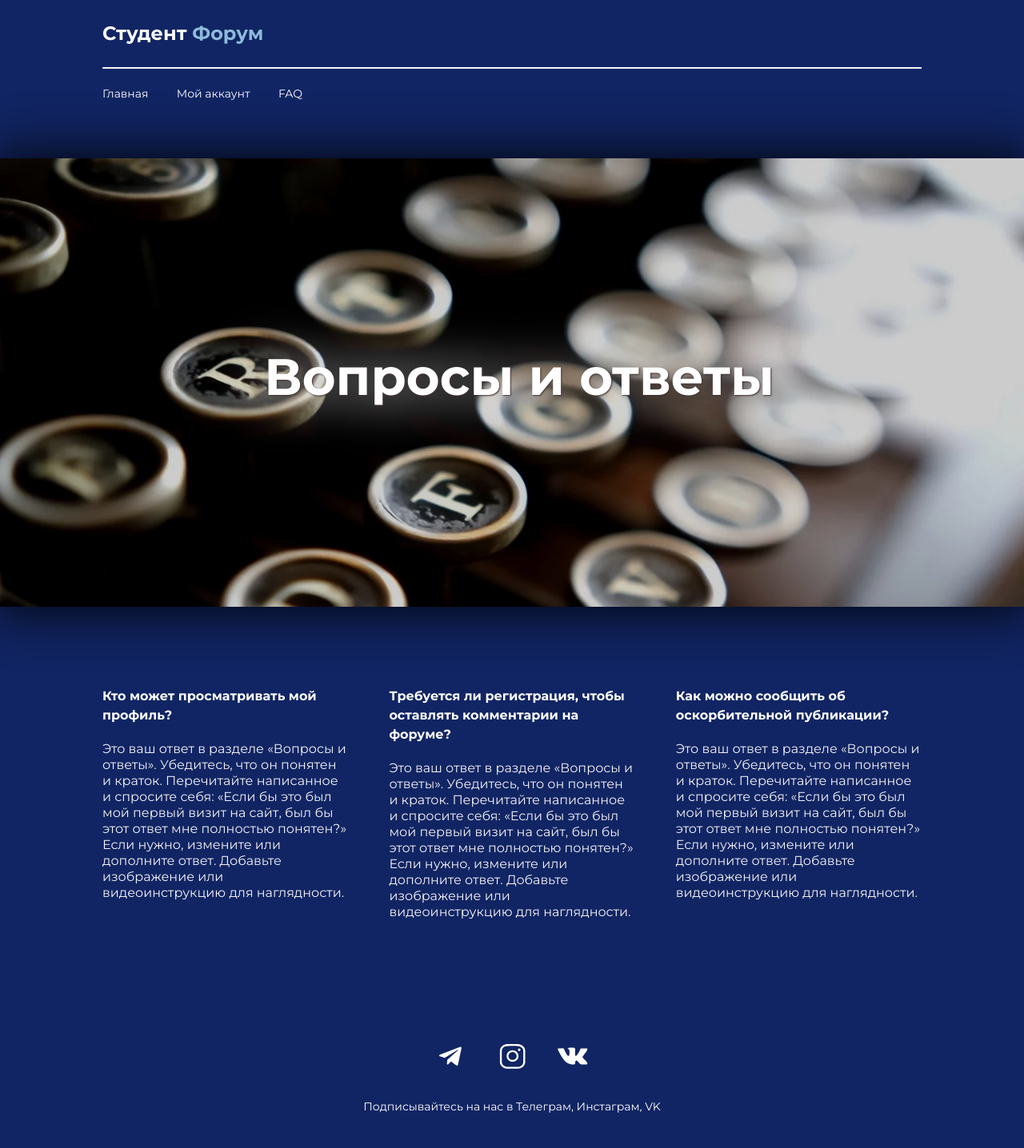
After one commit to Extroutor/Student-helper, a PHP site: page /faq.html in a window 1280 px wide. The commit adds this page. Shown: the whole page at 80% size. Run offline with PHP 8.4, Linux system fonts and the light colour scheme.

Commit message:
edit FAQ

```diff
--- a/css/style.css
+++ b/css/style.css
@@ -34,7 +34,7 @@ hr {
 .header-list {
     display: flex;
     flex-wrap: wrap;
-    width: 350px;
+    width: 250px;
     justify-content: space-between;
 }
 
@@ -54,21 +54,21 @@ hr {
 
 .intro {
     display: flex;
-    width: 80%;
+    /* width: 80%; */
     margin: 60px auto;
 }
 
 .intro-photo {
     margin: 0 auto;
     width: 50%;
-    box-shadow: 0px 0px 60px 10px #9ebeff;
+    box-shadow: 0px 0px 60px 10px #9ebeffbd;
 }
 
 .intro-text {
     display: inline;
     background: rgb(255, 255, 255);
-    padding: 0 50px
-        /* text-align: center; */
+    padding: 0 50px;
+    box-shadow: 0px 0px 60px 10px #9ebeffbd;
 }
 
 .intro-main-text {
@@ -76,13 +76,13 @@ hr {
     font-family: Montserrat;
     color: rgb(17, 37, 100);
     font-weight: bold;
-    font-size: 3.5vw;
+    font-size: 4vw;
     line-height: 4vw;
 }
 
 .intro-discription-text {
     font-family: Montserrat;
-    font-size: 1.4vw;
+    font-size: 1.7vw;
 }
 
 /* ________________________________________________  */
@@ -115,16 +115,6 @@ hr {
 
 /* ________________________________________________  */
 
-
-/* .triangle-right {
-    display: inline;
-    width: 0;
-    height: 0;
-    border-top: 7px solid transparent;
-    border-bottom: 7px solid transparent;
-    border-left: 20px solid rgb(17, 37, 100);
-} */
-
 .arrow-1 {
     /* display: none; */
     cursor: pointer;
@@ -135,6 +125,7 @@ hr {
     margin-left: 90%;
     opacity: 0;
 }
+
 .arrow-1 div {
     position: relative;
     top: 20px;
@@ -145,6 +136,7 @@ hr {
     left: 0;
     display: block;
 }
+
 .arrow-1 div::after {
     content: '';
     position: absolute;
@@ -155,6 +147,7 @@ hr {
     background-color: rgb(17, 37, 100);
     transform: rotate(45deg);
 }
+
 .arrow-1 div::before {
     content: '';
     position: absolute;
@@ -166,29 +159,33 @@ hr {
     box-shadow: 0 3px 5px rgba(0, 0, 0, 0.418);
     transform: rotate(-45deg);
 }
+
 .arrow-1:hover {
     animation: arrow-1 0.5s linear infinite;
 }
 
 @keyframes arrow-1 {
     0% {
-        left:0;
+        left: 0;
     }
+
     50% {
-        left:10px;
+        left: 10px;
     }
+
     100% {
-        left:0;
+        left: 0;
     }
 }
 
-.socials{
+.socials {
     display: flex;
     justify-content: space-between;
     width: 15%;
     margin: 150px auto 30px;
     fill: #ffffff;
 }
+
 .little__text {
     padding-bottom: 40px;
     font-family: Montserrat;
@@ -197,3 +194,64 @@ hr {
     text-align: center;
     color: #ffffff;
 }
+
+.faq-intro {
+    margin-top: 70px;
+}
+
+.faq-intro {
+    background: #000;
+}
+
+.faq-photo {
+    box-shadow: 0px 0px 60px 10px #000000;
+    margin: 0 auto;
+    width: 100%;
+    opacity: 0.8;
+}
+
+.faq-intro{
+
+    position: relative;
+
+}
+
+.faq-intro-text {
+    position: absolute;
+    top: 40%;
+    left: 25%;
+    /* text-transform: uppercase; */
+    color: white;
+    text-shadow: 1px 1px 2px rgb(68, 50, 50), 0 0 1em rgb(255, 255, 255); /* Параметры тени */
+    /* width: 350px; */
+    /* background: #00000094; */
+    padding: 10px;
+    /* text-align: center; */
+    font: bold 5vw Montserrat;
+}
+
+.faqs {
+    display: flex;
+    justify-content: space-between;
+    width: 80%;
+    margin: 100px auto 0;
+
+}
+.faq-item {
+    color:#ffffff;
+    font-family: Montserrat;
+    width: 30%;
+
+}
+.faq-question {
+    margin-bottom: 20px;
+    font-weight: bold;
+    line-height: 24px;
+
+}
+.faq-answer {
+    color:#f3f3f3;
+    line-height: 20px;
+
+
+}
--- /dev/null
+++ b/faq.html
@@ -0,0 +1,91 @@
+<!DOCTYPE html>
+<html lang="ru">
+
+<head>
+    <meta charset="UTF-8">
+    <title>Главная | Студент Форум</title>
+    <link rel="stylesheet" href="css/style.css">
+    <link rel="stylesheet" href="css/reset.css">
+
+</head>
+
+<body>
+    <script src="js/script.js"></script>
+    <header>
+        <div class="header-wrap">
+            <h1 class="title">Студент <p class="title-p2">Форум</p>
+            </h1>
+            <hr>
+            <nav class="header-menu">
+                <ul class="header-list">
+                    <li class="header-item">
+                        <a class="header-link" href="index.html">Главная</a>
+                    </li>
+
+                    <li class="header-item">
+                        <a class="header-link" href="#!">Мой аккаунт</a>
+                    </li>
+
+                    <li class="header-item">
+                        <a class="header-link" href="faq.html">FAQ</a>
+                    </li>
+                </ul>
+            </nav>
+        </div>
+    </header>
+    <main>
+        <div class="faq-intro">
+            <img class="faq-photo" src="img/faq.jpg">
+            <div class="faq-intro-text">Вопросы и ответы</div>
+        </div>
+        <div class="faqs">
+            <div class="faq-item">
+                <h3 class="faq-question">Кто может просматривать мой профиль?</h3>
+                <div class="faq-answer">
+                    Это ваш ответ в разделе «Вопросы и ответы».
+                    Убедитесь, что он понятен и краток.
+                    Перечитайте написанное и спросите себя:
+                    «Если бы это был мой первый визит на сайт,
+                    был бы этот ответ мне полностью понятен?»
+                    Если нужно, измените или дополните ответ.
+                    Добавьте изображение или видеоинструкцию для наглядности.
+                </div>
+
+            </div>
+            <div class="faq-item">
+                <h3 class="faq-question">Требуется ли регистрация, чтобы оставлять комментарии на форуме?</h3>
+                <div class="faq-answer">
+                    Это ваш ответ в разделе «Вопросы и ответы».
+                    Убедитесь, что он понятен и краток.
+                    Перечитайте написанное и спросите себя:
+                    «Если бы это был мой первый визит на сайт,
+                    был бы этот ответ мне полностью понятен?»
+                    Если нужно, измените или дополните ответ.
+                    Добавьте изображение или видеоинструкцию для наглядности.
+                </div>
+            </div>
+            <div class="faq-item">
+                <h3 class="faq-question">Как можно сообщить об оскорбительной публикации?</h3>
+                <div class="faq-answer">
+                    Это ваш ответ в разделе «Вопросы и ответы».
+                    Убедитесь, что он понятен и краток.
+                    Перечитайте написанное и спросите себя:
+                    «Если бы это был мой первый визит на сайт,
+                    был бы этот ответ мне полностью понятен?»
+                    Если нужно, измените или дополните ответ.
+                    Добавьте изображение или видеоинструкцию для наглядности.
+                </div>
+            </div>
+        </div>
+    </main>
+    <footer>
+        <div class="socials">
+            <img src="img/telegram.svg" alt="LinkedIn">
+            <img src="img/inst1.svg" alt="Instagram">
+            <img src="img/vk.svg" alt="Behance">
+        </div>
+        <p class="little__text">Подписывайтесь на нас в Телеграм, Инстаграм, VK</p>
+    </footer>
+</body>
+
+</html>
--- a/js/script.js
+++ b/js/script.js
@@ -1,61 +1,7 @@
-// window.onload = () => { $('select').each(function(){
-// var $this = $(this), numberOfOptions = $(this).children('option').length;
-
-// $this.addClass('select-hidden');
-// $this.wrap('<div class="select"></div>');
-// $this.after('<div class="select-styled"></div>');
-
-// var $styledSelect = $this.next('div.select-styled');
-// $styledSelect.text($this.children('option').eq(0).text());
-
-// var $list = $('<ul />', {
-//     'class': 'select-options'
-// }).insertAfter($styledSelect);
-
-// for (var i = 0; i < numberOfOptions; i++) {
-//     $('<li />', {
-//         text: $this.children('option').eq(i).text(),
-//         rel: $this.children('option').eq(i).val()
-//     }).appendTo($list);
-//     //if ($this.children('option').eq(i).is(':selected')){
-//     //  $('li[rel="' + $this.children('option').eq(i).val() + '"]').addClass('is-selected')
-//     //}
-// }
-
-// var $listItems = $list.children('li');
-
-// $styledSelect.click(function(e) {
-//     e.stopPropagation();
-//     $('div.select-styled.active').not(this).each(function(){
-//         $(this).removeClass('active').next('ul.select-options').hide();
-//     });
-//     $(this).toggleClass('active').next('ul.select-options').toggle();
-// });
-
-// $listItems.click(function(e) {
-//     e.stopPropagation();
-//     $styledSelect.text($(this).text()).removeClass('active');
-//     $this.val($(this).attr('rel'));
-//     $list.hide();
-//     //console.log($this.val());
-// });
-
-// $(document).click(function() {
-//     $styledSelect.removeClass('active');
-//     $list.hide();
-// });
-
-var selection = document.getElementById("selection");
-console.log(selection);
-
-
-//});
-
 window.onload = () => {
     var universSelect = universeSelect.universe;
 
     function changeOption() {
-        var selection = document.getElementById("selection");
         var selectedOption = universSelect.options[universSelect.selectedIndex];
 
         console.log("Вы выбрали: " + selectedOption.text);
```
Also changed, not shown: index.html (+2 -10 lines), img/faq.jpg (added), img/faq.webp (added).
